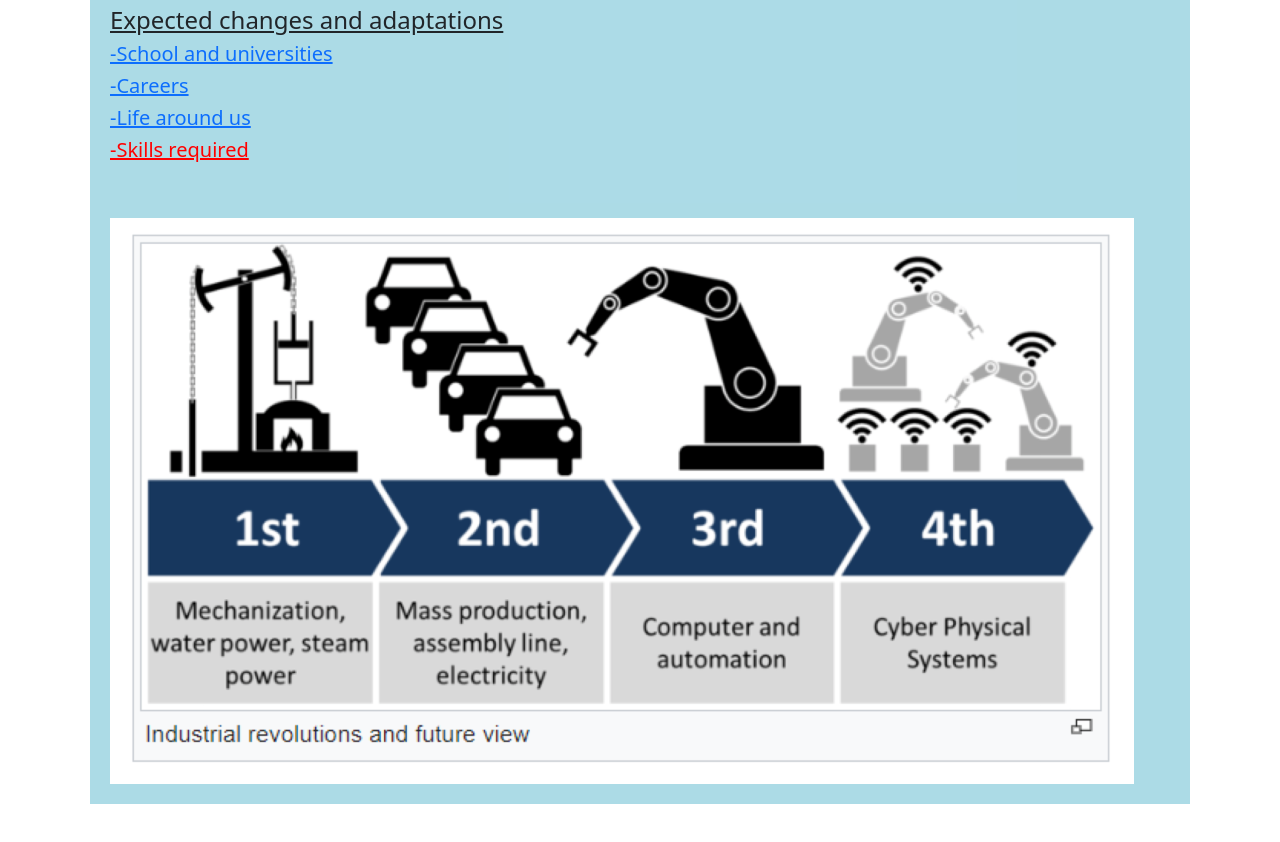
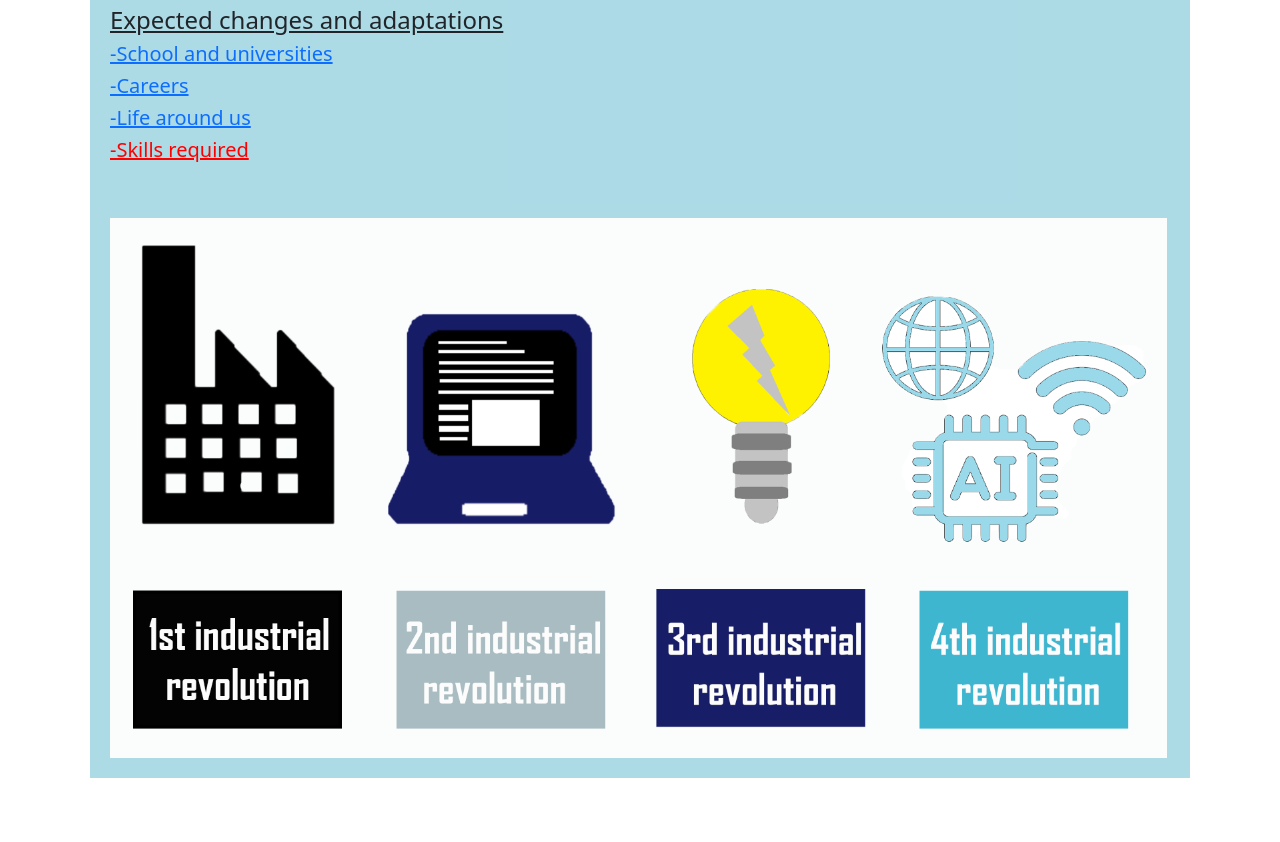
Before and after one commit to Zeuskang/IndustrialRevolution, a plain HTML site: page index.html in a window 1280 px wide. Shown: the part 560-1402 px from the top of the page. Drawn offline with nearby package versions, Linux system fonts and the light colour scheme.

Commit message:
Update index.html

```diff
--- a/index.html
+++ b/index.html
@@ -71,7 +71,7 @@
       <h5 class="acess"><a href="Life%20around%20us.html"target="_blank">-Life around us</a></h5>
       <h5 class="acess"><a style="color:red" href="Digital.html"target="_blank">-Skills required</a></h5>
 <br><br>
-<img class="industrialrevolution" style="object-fit: scale-down;" src="industrialrevolutions.webp"  alt="Responsive Image">
+<img class="industrialrevolution" style="object-fit: scale-down;" src="industrial revolutions.png"  alt="Responsive Image">
     </div>
   </div>
 
```
